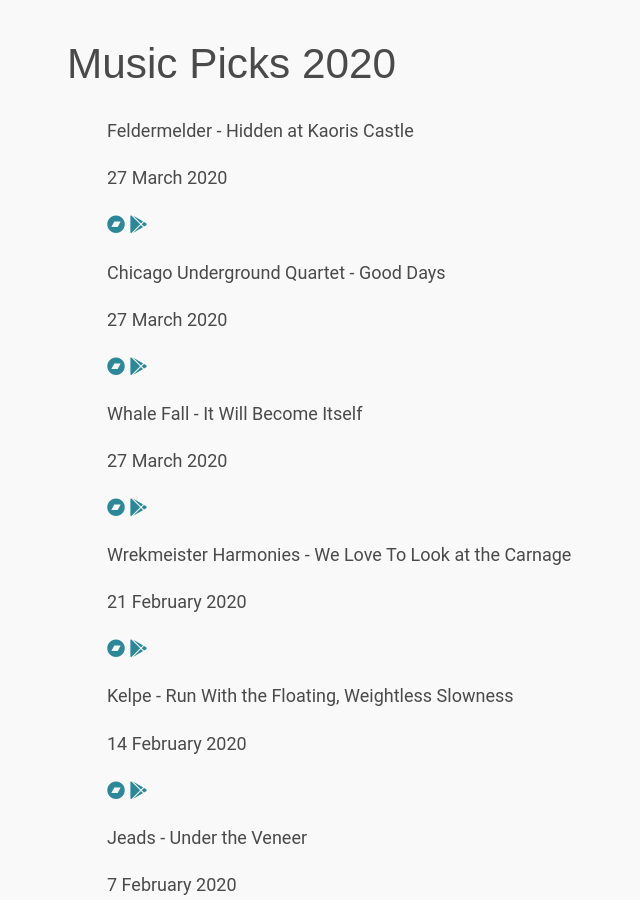
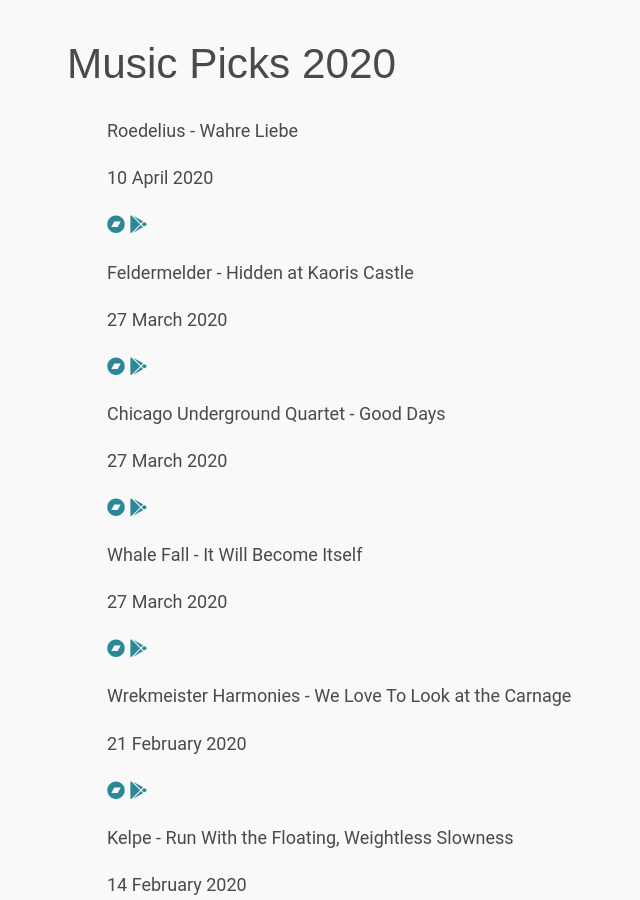
Before and after one commit to edclements/website, a Jekyll site: the page built from music-picks/2020.html, in a window 1280 px wide and 900 px high. Shown: the whole window, without its empty margins (231-871 px from the left). Built offline with Jekyll 4.4.1, drawn with Linux system fonts in a browser that asks for light colours; nearby versions of some CDN libraries.

Commit message:
Add release

```diff
--- a/_data/music-picks/2020.yml
+++ b/_data/music-picks/2020.yml
@@ -97,3 +97,9 @@
   date: 2020-03-27
   google: https://play.google.com/music/listen?hl=en-GB&tab=rY&u=0#/album/Bq7ehfzajkuadythf4dynmiyaqy
   title: Hidden at Kaoris Castle
+
+- artist: Roedelius
+  bandcamp: https://roedelius-official.bandcamp.com/album/wahre-liebe
+  date: 2020-04-10
+  google: https://play.google.com/music/listen?u=0#/album/Bnowwwd3yjzknzluke5et3ity2q
+  title: Wahre Liebe
```
